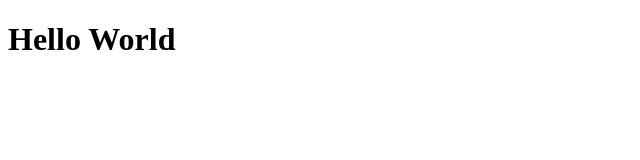
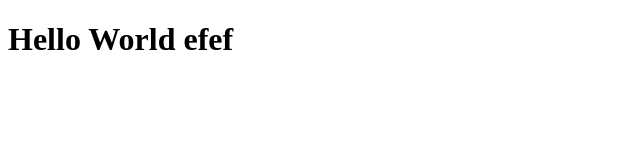
Before and after one commit to Johnny2106/JennyLife, a plain HTML site: page index.html in a window 1280 px wide. Shown: the full height of the page, 0-640 px from the left. Drawn offline with Linux system fonts and the light colour scheme.

Commit message:
first commit

```diff
--- a/index.html
+++ b/index.html
@@ -8,7 +8,7 @@
 </head>
 <body>
 
-    <h1>Hello World</h1>
+    <h1>Hello World efef </h1>
 
 </body>
 </html>
```
